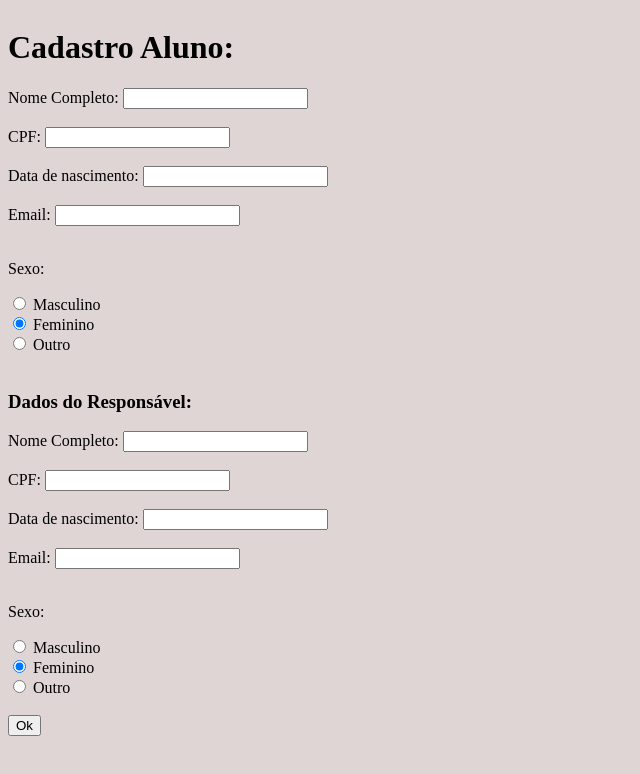
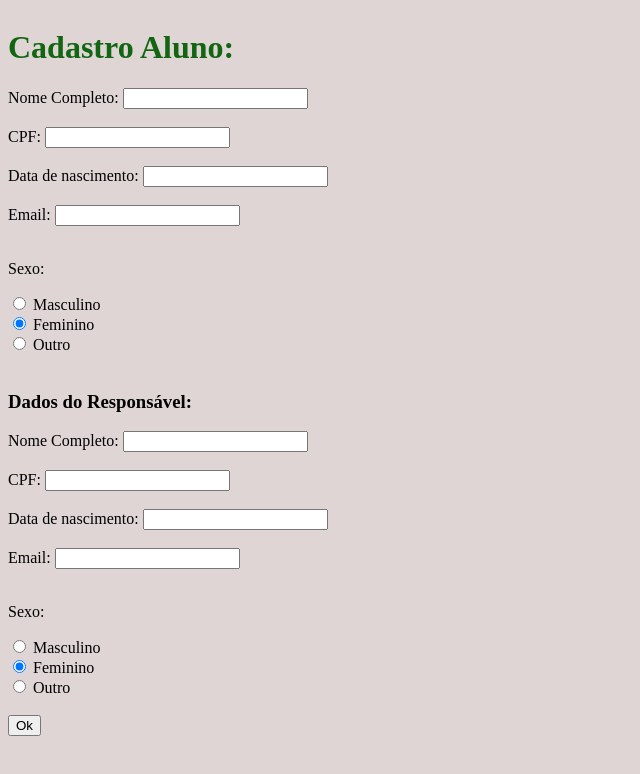
Before and after one commit to ReforcOnline/reforconline.github.io, a plain HTML site: page cadastroAluno.html in a window 1280 px wide. Shown: the whole page, without its empty margins (0-640 px from the left). Drawn offline with Linux system fonts and the light colour scheme.

Commit message:
Update style.css

```diff
--- a/css/style.css
+++ b/css/style.css
@@ -2,11 +2,8 @@
 body{
     background-color: rgb(223, 213, 213);
 }
-h3{
-    color: black;
-  }
-h4{
-    color: black;
+h1{
+    color: rgb(18, 102, 18);
 }
 button{
       background-color: lightgreen;
```
